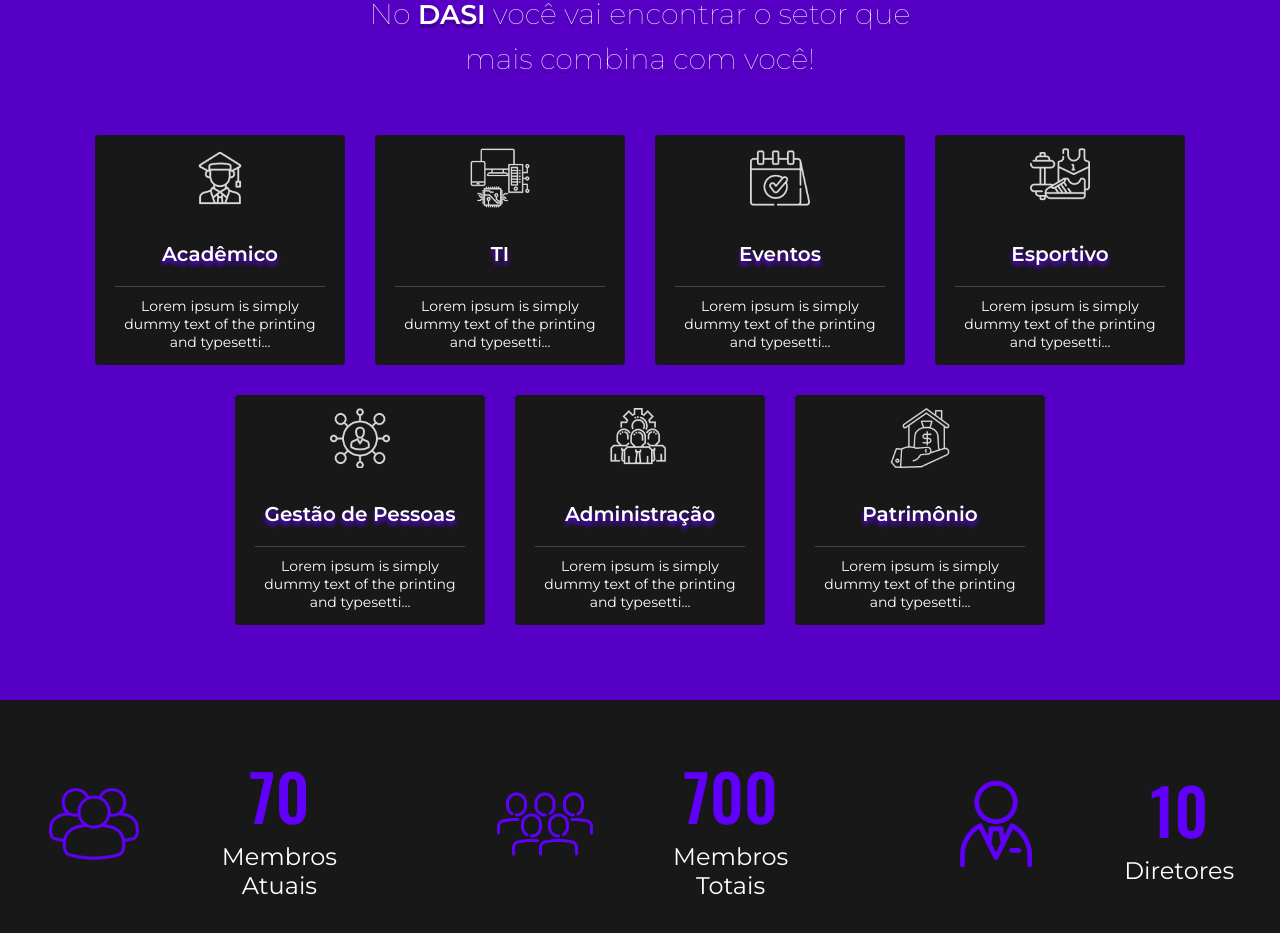
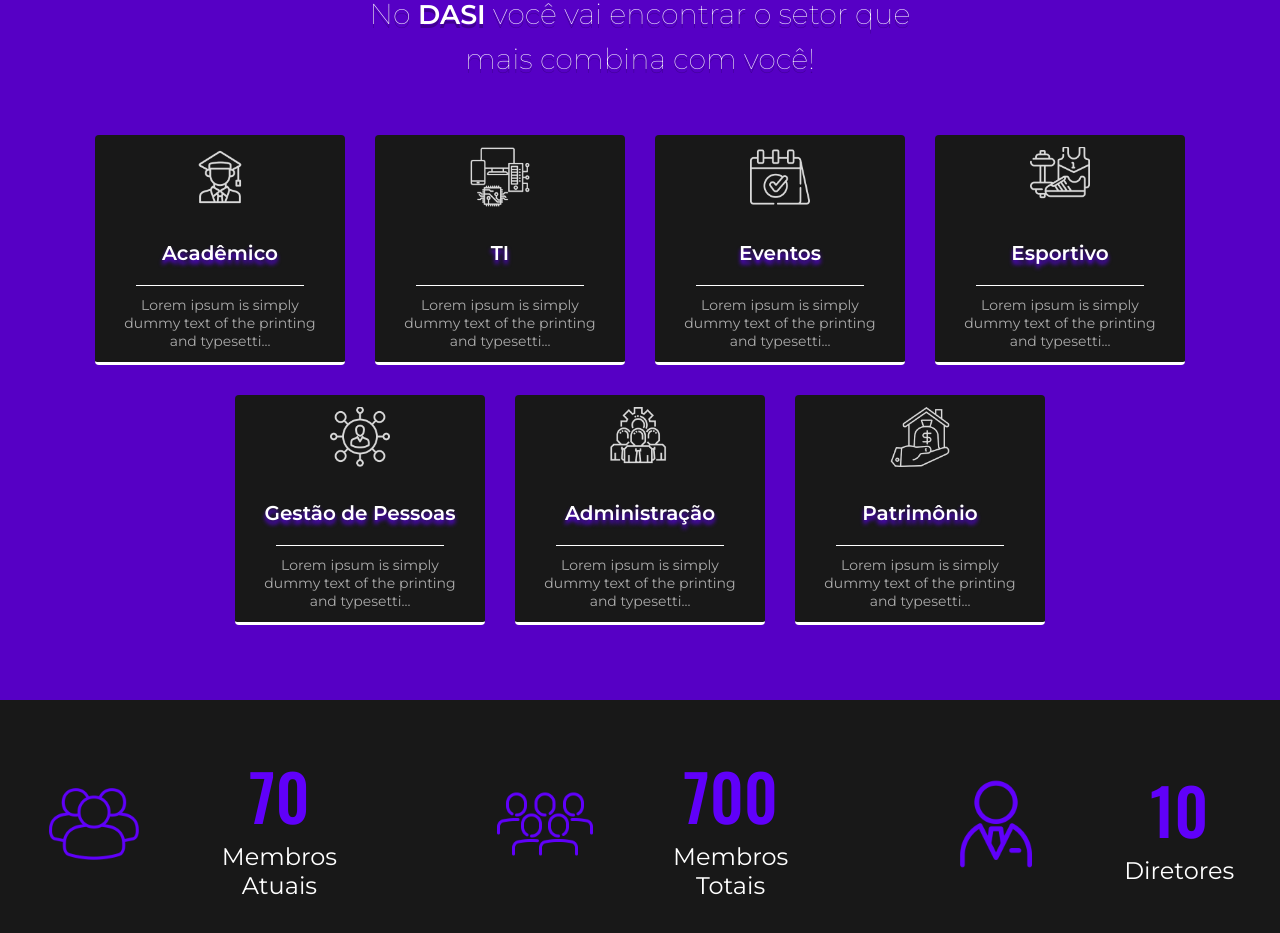
Before and after one commit to DiretorTI-DASIUSP/SiteDasi, a Next.js app: page / in a window 1280 px wide. Shown: the part 1720-2653 px from the top of the page. Built offline with nearby package versions, Linux system fonts and the light colour scheme.

Commit message:
Update CardSetores.jsx

```diff
--- a/src/components/CardSetores.jsx
+++ b/src/components/CardSetores.jsx
@@ -10,7 +10,9 @@ export default function CardSetores({ foto, titulo, texto }) {
       <Title>
         <h1>{titulo}</h1>
       </Title>
-      <Divider />
+      <Divider>
+        <div className="divider" />
+      </Divider>
       <Text>
         <p>{texto}</p>
       </Text>
@@ -26,6 +28,7 @@ const CardsContainer = styled.section`
   display: flex;
   text-align: center;
   background: #181818;
+  border-bottom: 3px solid #fff;
   color: white;
   margin: 15px;
   transition: transform 0.3s ease-in-out;
@@ -34,6 +37,10 @@ const CardsContainer = styled.section`
 
   &:hover {
     transform: scale(1.05);
+
+    .divider {
+      background-color: #fff !important;
+    }
   }
 `;
 
@@ -58,15 +65,22 @@ const Title = styled.div`
 `;
 
 const Divider = styled.div`
+  display: flex;
+  justify-content: center;
+  align-items: center;
   margin: 10px 0;
-  border: none;
-  border-top: 1px solid #ffffff30;
+
+  div {
+    width: 80%;
+    height: 1px;
+    background-color: #fff !important;
+  }
 `;
 
 const Text = styled.div`
   p {
     font-family: Montserrat;
     font-size: 14px;
-    color: #aaa;
-  }
+    color: #aaa;
+  }
 `;
```
